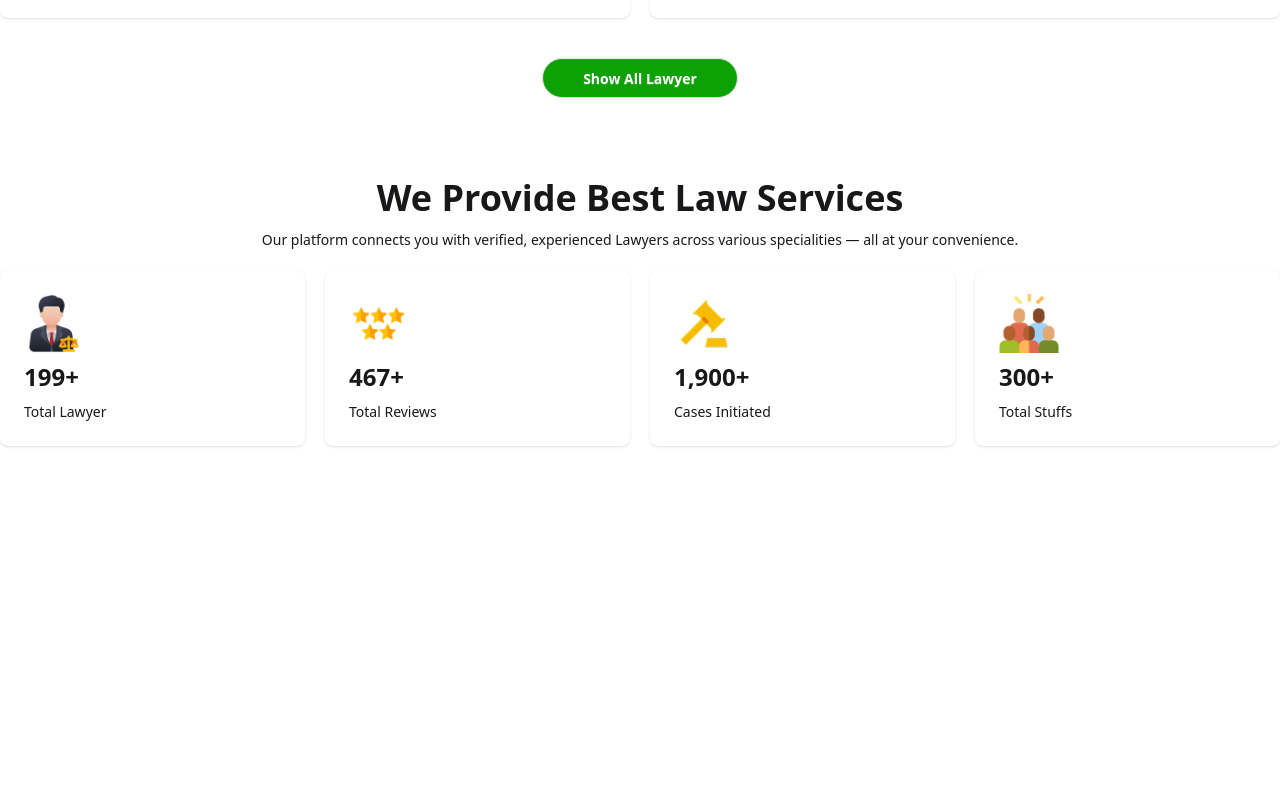
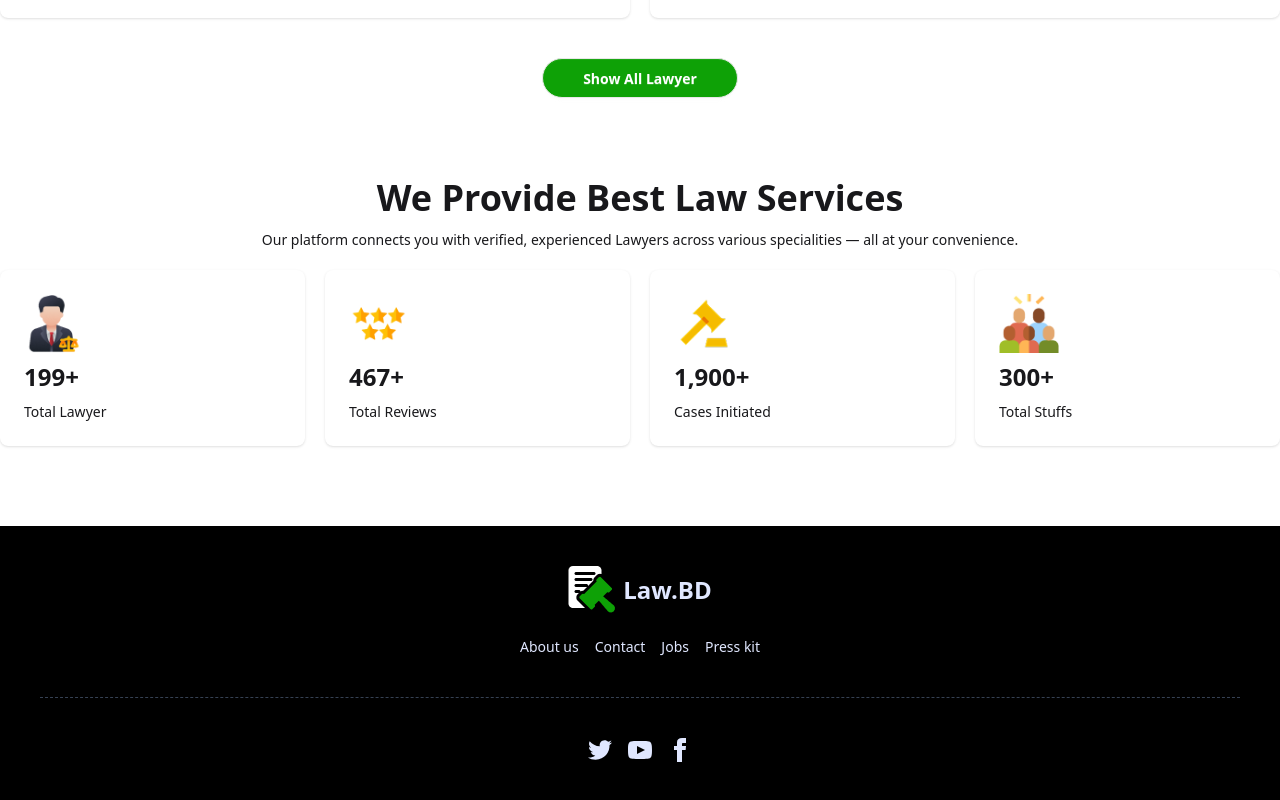
Before and after one commit to MD-Moniruzzaman-Arafat/law-react-project, a React (Vite) app: page / in a window 1280 px wide. Shown: the part 1736-2536 px from the top of the page. Before the commit the page ends 2262 px from the top, so only its background shows below. Built offline with nearby package versions, Linux system fonts and the light colour scheme.

Commit message:
footer design

```diff
--- a/src/App.jsx
+++ b/src/App.jsx
@@ -1,5 +1,6 @@
 import { Outlet } from 'react-router';
 import './App.css';
+import Footer from './components/Footer/Footer';
 import Navbar from './components/Navbar/Navbar';
 
 function App() {
@@ -7,6 +8,7 @@
     <>
       <Navbar />
       <Outlet />
+      <Footer />
     </>
   );
 }
--- /dev/null
+++ b/src/components/Footer/Footer.jsx
@@ -0,0 +1,60 @@
+import logo from '../../assets/logo-footer.png';
+
+export default function Footer() {
+  return (
+    <>
+      <footer className="footer footer-horizontal footer-center bg-black text-primary-content p-10">
+        <aside>
+          <h1 className="text-2xl font-bold flex items-center gap-2">
+            <img src={logo} alt="Logo" />
+            Law.BD
+          </h1>
+          <nav className="grid grid-flow-col gap-4 mt-4">
+            <a className="link link-hover">About us</a>
+            <a className="link link-hover">Contact</a>
+            <a className="link link-hover">Jobs</a>
+            <a className="link link-hover">Press kit</a>
+          </nav>
+        </aside>
+        <div className="border-t border-dashed border-gray-700 w-full"></div>
+        <nav>
+          <div className="grid grid-flow-col gap-4">
+            <a>
+              <svg
+                xmlns="http://www.w3.org/2000/svg"
+                width="24"
+                height="24"
+                viewBox="0 0 24 24"
+                className="fill-current"
+              >
+                <path d="M24 4.557c-.883.392-1.832.656-2.828.775 1.017-.609 1.798-1.574 2.165-2.724-.951.564-2.005.974-3.127 1.195-.897-.957-2.178-1.555-3.594-1.555-3.179 0-5.515 2.966-4.797 6.045-4.091-.205-7.719-2.165-10.148-5.144-1.29 2.213-.669 5.108 1.523 6.574-.806-.026-1.566-.247-2.229-.616-.054 2.281 1.581 4.415 3.949 4.89-.693.188-1.452.232-2.224.084.626 1.956 2.444 3.379 4.6 3.419-2.07 1.623-4.678 2.348-7.29 2.04 2.179 1.397 4.768 2.212 7.548 2.212 9.142 0 14.307-7.721 13.995-14.646.962-.695 1.797-1.562 2.457-2.549z"></path>
+              </svg>
+            </a>
+            <a>
+              <svg
+                xmlns="http://www.w3.org/2000/svg"
+                width="24"
+                height="24"
+                viewBox="0 0 24 24"
+                className="fill-current"
+              >
+                <path d="M19.615 3.184c-3.604-.246-11.631-.245-15.23 0-3.897.266-4.356 2.62-4.385 8.816.029 6.185.484 8.549 4.385 8.816 3.6.245 11.626.246 15.23 0 3.897-.266 4.356-2.62 4.385-8.816-.029-6.185-.484-8.549-4.385-8.816zm-10.615 12.816v-8l8 3.993-8 4.007z"></path>
+              </svg>
+            </a>
+            <a>
+              <svg
+                xmlns="http://www.w3.org/2000/svg"
+                width="24"
+                height="24"
+                viewBox="0 0 24 24"
+                className="fill-current"
+              >
+                <path d="M9 8h-3v4h3v12h5v-12h3.642l.358-4h-4v-1.667c0-.955.192-1.333 1.115-1.333h2.885v-5h-3.808c-3.596 0-5.192 1.583-5.192 4.615v3.385z"></path>
+              </svg>
+            </a>
+          </div>
+        </nav>
+      </footer>
+    </>
+  );
+}
```
